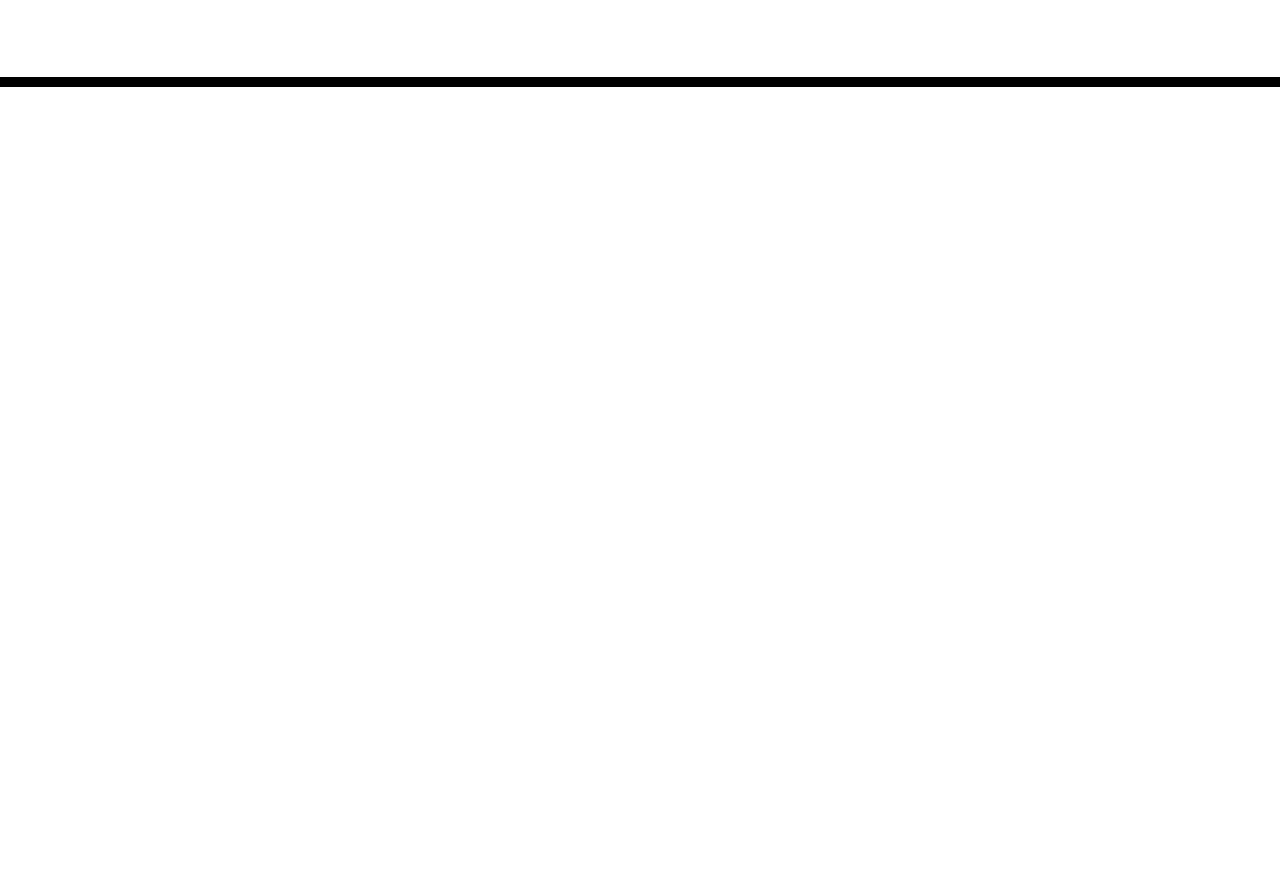
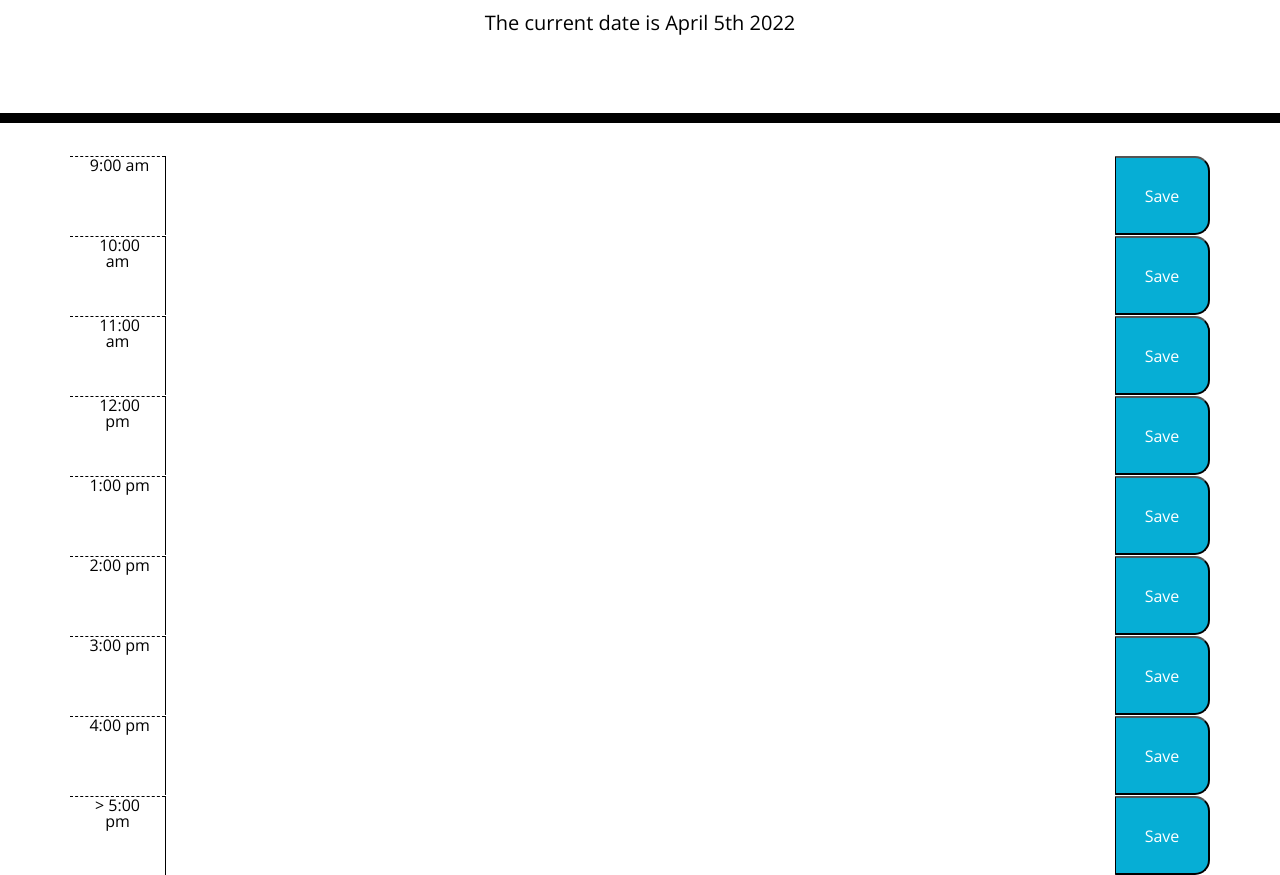
Before and after one commit to lizditullio/Challenge-5, a plain HTML site: page index.html in a window 1280 px wide. Shown: the part 181-1056 px from the top of the page. Before the commit the page ends 800 px from the top, so only its background shows below. Drawn offline with nearby package versions, Linux system fonts and the light colour scheme; files that its build step writes are made by us from their sources.

Commit message:
stored time and information to local storage

```diff
--- a/assests/js/script.js
+++ b/assests/js/script.js
@@ -1,4 +1,28 @@
-//var currentDay = document.getElementById("currentDay");
+var tasks = {};
 
-//currentDay.textContent = ("The current date is " + moment().format('MMMM Do YYYY'));
- $("#currentDay").text("The current date is ");
+
+$("#currentDay").text("The current date is " + moment().format('MMMM Do YYYY'));
+
+  $(".saveBtn").click(function(){
+    var hour = $(this).siblings(".hour").text();
+    var task = $(this).siblings(".description").val();
+
+     localStorage.setItem(hour, task);
+  });
+
+function loadPlanner() {
+
+    $(".hour").each(function() {
+        var currHour = $(this).text();
+        var currPlan = localStorage.getItem(currHour);
+
+        console.log(this);
+        console.log(currHour);
+
+        if(currPlan !== null) {
+            $(this).siblings(".plan").val(currPlan);
+        }
+    });
+};
+
+loadPlanner();
--- a/index.html
+++ b/index.html
@@ -18,7 +18,7 @@
       href="https://fonts.googleapis.com/css?family=Open+Sans&display=swap"
       rel="stylesheet"
     />
-    <link rel="stylesheet" href="style.css" />
+    <link rel="stylesheet" href="./assests/css/style.css" />
     <title>Work Day Scheduler</title>
   </head>
 
@@ -29,10 +29,54 @@
       <p id="currentDay" class="lead"></p>
     </header>
     <div class="container">
-      <!-- Timeblocks go here -->
+        <div id="900" class="row time-block">
+          <div class="col-1 hour"> 9:00 am</div>
+          <textarea class="col-10 description"></textarea>
+          <button class="col-1 saveBtn">Save</button>
+        </div>
+        <div id="1000" class="row time-block">
+          <div class="col-1 hour"> 10:00 am</div>
+          <textarea class="col-10 description"></textarea>
+          <button class="col-1 saveBtn">Save</button>
+        </div>
+        <div id="1100" class="row time-block">
+          <div class="col-1 hour"> 11:00 am</div>
+          <textarea class="col-10 description"></textarea>
+          <button class="col-1 saveBtn">Save</button>
+        </div>
+        <div id="1200" class="row time-block">
+          <div class="col-1 hour"> 12:00 pm</div>
+          <textarea class="col-10 description"></textarea>
+          <button class="col-1 saveBtn">Save</button>
+        </div>
+        <div id="100" class="row time-block">
+          <div class="col-1 hour"> 1:00 pm</div>
+          <textarea class="col-10 description"></textarea>
+          <button class="col-1 saveBtn">Save</button>
+        </div>
+        <div id="200" class="row time-block">
+          <div class="col-1 hour"> 2:00 pm</div>
+          <textarea class="col-10 description"></textarea>
+          <button class="col-1 saveBtn">Save</button>
+        </div>
+        <div id="300" class="row time-block">
+          <div class="col-1 hour"> 3:00 pm</div>
+          <textarea class="col-10 description"></textarea>
+          <button class="col-1 saveBtn">Save</button>
+        </div>
+        <div id="400" class="row time-block">
+          <div class="col-1 hour"> 4:00 pm</div>
+          <textarea class="col-10 description"></textarea>
+          <button class="col-1 saveBtn">Save</button>
+        </div>
+        <div id="500" class="row time-block">
+          <div class="col-1 hour">> 5:00 pm</div>
+          <textarea class="col-10 description"></textarea>
+          <button class="col-1 saveBtn">Save</button>
+        </div>
     </div>
-    <script src="./assests/js/script.js"></script>
     <script src="https://code.jquery.com/jquery-3.4.1.min.js"></script>
     <script src="https://cdnjs.cloudflare.com/ajax/libs/moment.js/2.24.0/moment.min.js"></script>
+    <script src="./assests/js/script.js"></script>
   </body>
 </html>
```
